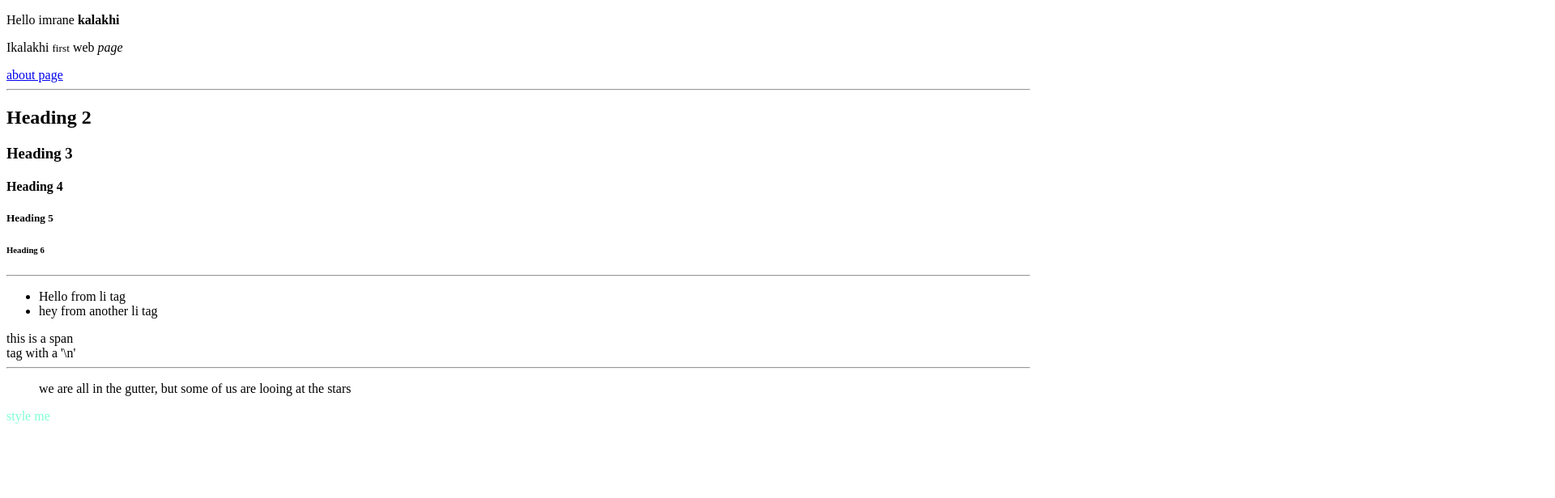
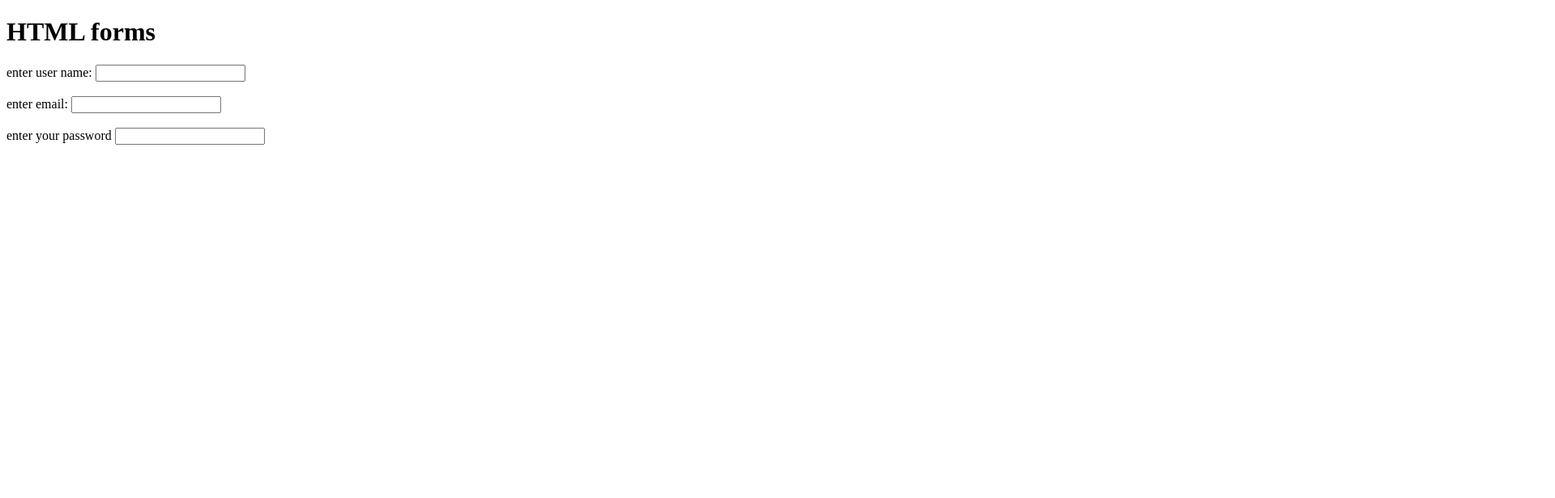
Before and after one commit to ikalakhi/super-mario, a plain HTML site: page index.html in a window 1280 px wide. Shown: the top 616 px of the page at 81% size, 1920 px wide, since content can reach past the window. Drawn offline with Linux system fonts and the light colour scheme.

Commit message:
learing about forms and lables and inputs

```diff
--- a/index.html
+++ b/index.html
@@ -1,36 +1,19 @@
-<!DOCTYPE html> <!-- to tell the broswer this is an HTML5 file -->
+<!DOCTYPE html>
 <html>
-    <head> <!--this type of data won't be shown to the user -->
-        <title>Learning HtML</title>
+    <head>
+        <title>Html fomrs</title>
     </head>
-    <body> <!-- this is what the user see -->
-        <div> <!-- the div tag is to seprate the code and orgnize it -->
-            <p>Hello imrane <strong>kalakhi</strong></p> <!-- the p tag stands for paragrapgh, strong tag make the text look stronger. -->
-            <p>Ikalakhi <small>first</small> web <em>page</em></p> <!-- the small the tag make the text smaller, em tag change the font of the tag. -->
-            <a href="about.html">about page</a><!-- a tag is where you specify links, href you can us it to specify link, path or a file name -->
-      </div>
-        <hr>
-        <div>
-            <!-- <h1>Heading 1</h1>this tages for headlines or somithing like this, h1 is the biggest h6 is the smallest -->
-            <h2>Heading 2</h2>
-            <h3>Heading 3</h3>
-            <h4>Heading 4</h4>
-            <h5>Heading 5</h5>
-            <h6>Heading 6</h6>
-        </div>
-        <hr>
-        <div>
-            <ul> <!-- unsorted list using bollet points. -->
-                <li>Hello from li tag</li>
-                <li>hey from another li tag</li>
-            </ul>
-        </div>
-        <span>this is a span <br> tag with a '\n'</span>
-        <hr>
-        <blockquote cite="http://www.wikipedia.org">
-            we are all in the gutter, but some of us are looing at the stars
-        </blockquote>
-        <p style="color: aquamarine;">style me</p>
-        <img src="bmw.png"  alt="a picture of imrane">
+    <body>
+        <h1>HTML forms</h1>
+        <form>
+            <label for="username">enter user name: </label>
+            <input type="text" id="username" name="username">
+            <br><br>
+            <label for="email"> enter email:   </label>
+            <input type="email" id="email" name="email">
+            <br><br>
+            <label for="password">enter your password</label>
+            <input type="password" id="password" name="">
+        </form>
     </body>
 </html>
```
